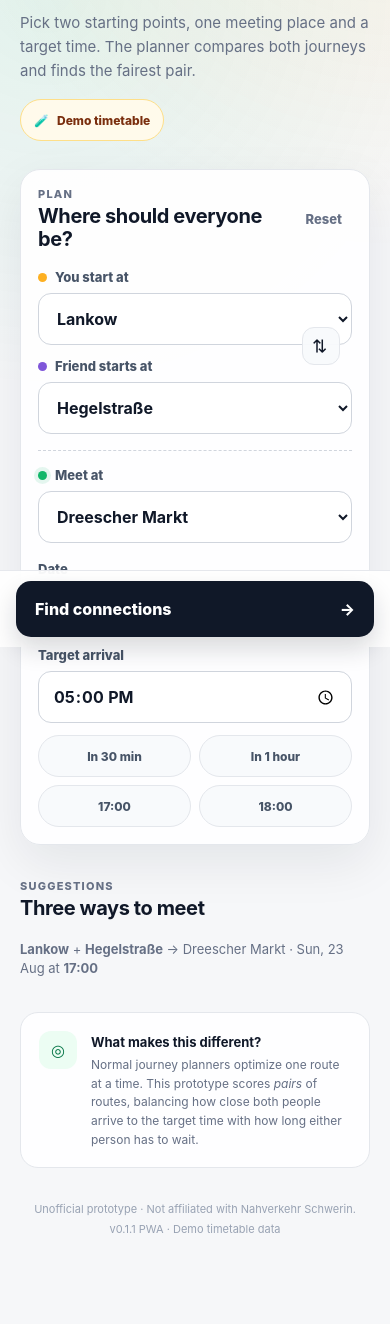
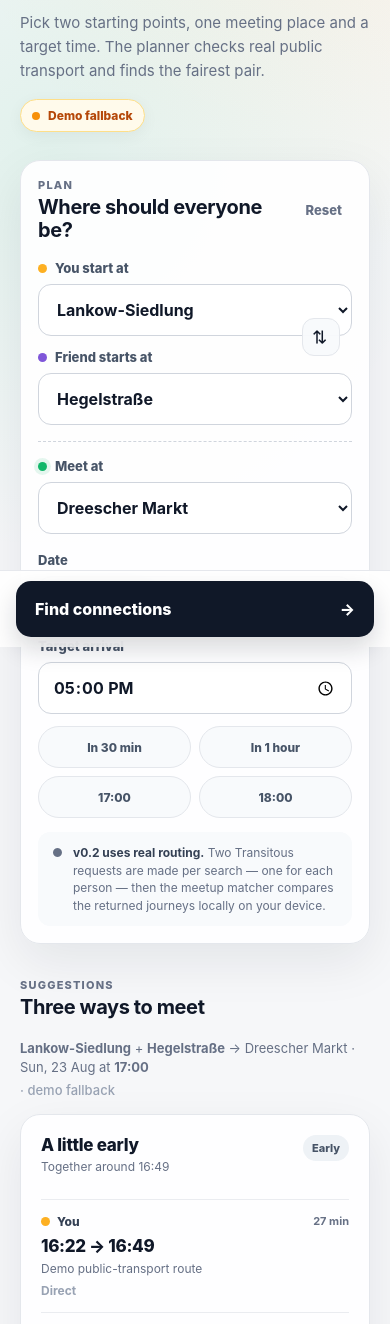
Before and after one commit to Nexar69/NVS-meetup-planner, a plain HTML site: page index.html in a window 390 px wide. Shown: the part 197-1521 px from the top of the page. Drawn offline with Linux system fonts and the light colour scheme; no server answers.

Commit message:
Wire live routing into mobile PWA

```diff
--- a/index.html
+++ b/index.html
@@ -5,7 +5,7 @@
   <meta name="viewport" content="width=device-width, initial-scale=1, viewport-fit=cover">
   <meta name="theme-color" content="#101828">
   <meta name="color-scheme" content="light">
-  <meta name="description" content="An unofficial Schwerin meetup planner that coordinates public-transport arrival times for two people.">
+  <meta name="description" content="An unofficial Schwerin meetup planner that coordinates real public-transport arrival times for two people.">
   <meta name="apple-mobile-web-app-capable" content="yes">
   <meta name="apple-mobile-web-app-status-bar-style" content="default">
   <meta name="apple-mobile-web-app-title" content="Meet Schwerin">
@@ -16,6 +16,7 @@
   <link rel="icon" href="icons/icon.svg" type="image/svg+xml">
   <link rel="apple-touch-icon" href="icons/icon-192.png">
   <link rel="stylesheet" href="styles.css">
+  <link rel="stylesheet" href="live.css">
 </head>
 
 <body>
@@ -55,13 +56,13 @@
           <h1 id="page-title">Arrive together, not just <em>there</em>.</h1>
           <p class="subtitle">
             Pick two starting points, one meeting place and a target time.
-            The planner compares both journeys and finds the fairest pair.
+            The planner checks real public transport and finds the fairest pair.
           </p>
         </div>
 
-        <div class="demo-badge" title="This version still uses generated timetable data">
-          <span aria-hidden="true">🧪</span>
-          <span>Demo timetable</span>
+        <div class="data-badge loading" id="dataBadge" title="Current routing-data status">
+          <span class="data-status-dot" aria-hidden="true"></span>
+          <span id="dataBadgeLabel">Checking live data…</span>
         </div>
       </section>
 
@@ -83,9 +84,11 @@
                 You start at
               </span>
               <select id="personA" autocomplete="off">
-                <option value="Lankow">Lankow</option>
+                <option value="Lankow-Siedlung">Lankow-Siedlung</option>
                 <option value="Hegelstraße">Hegelstraße</option>
                 <option value="Dreescher Markt">Dreescher Markt</option>
+                <option value="Marienplatz">Marienplatz</option>
+                <option value="Hauptbahnhof">Hauptbahnhof</option>
               </select>
             </label>
 
@@ -100,8 +103,10 @@
               </span>
               <select id="personB" autocomplete="off">
                 <option value="Hegelstraße">Hegelstraße</option>
-                <option value="Lankow">Lankow</option>
+                <option value="Lankow-Siedlung">Lankow-Siedlung</option>
                 <option value="Dreescher Markt">Dreescher Markt</option>
+                <option value="Marienplatz">Marienplatz</option>
+                <option value="Hauptbahnhof">Hauptbahnhof</option>
               </select>
             </label>
           </div>
@@ -121,6 +126,8 @@
                 <option value="Dreescher Markt">Dreescher Markt</option>
                 <option value="Marienplatz">Marienplatz</option>
                 <option value="Hauptbahnhof">Hauptbahnhof</option>
+                <option value="Hegelstraße">Hegelstraße</option>
+                <option value="Lankow-Siedlung">Lankow-Siedlung</option>
               </select>
             </label>
           </div>
@@ -142,6 +149,14 @@
             <button type="button" data-time-offset="60">In 1 hour</button>
             <button type="button" data-time-value="17:00">17:00</button>
             <button type="button" data-time-value="18:00">18:00</button>
+          </div>
+
+          <div class="live-note">
+            <span aria-hidden="true">●</span>
+            <div>
+              <strong>v0.2 uses real routing.</strong>
+              Two Transitous requests are made per search — one for each person — then the meetup matcher compares the returned journeys locally on your device.
+            </div>
           </div>
 
           <button class="search-button desktop-search" type="submit">
@@ -168,16 +183,22 @@
         <div>
           <strong>What makes this different?</strong>
           <p>
-            Normal journey planners optimize one route at a time. This prototype scores
-            <em>pairs</em> of routes, balancing how close both people arrive to the target
-            time with how long either person has to wait.
+            Normal journey planners optimize one route at a time. Meet Schwerin scores
+            <em>pairs</em> of real journeys, balancing target-time accuracy with how long
+            either person waits for the other.
           </p>
         </div>
       </section>
 
       <footer>
         <p>Unofficial prototype · Not affiliated with Nahverkehr Schwerin.</p>
-        <p id="versionLabel">v0.1.1 PWA · Demo timetable data</p>
+        <p id="versionLabel">v0.2.0 · Real routing via Transitous</p>
+        <div class="source-links" aria-label="Data and source links">
+          <a href="https://transitous.org/" target="_blank" rel="noopener">Routing: Transitous</a>
+          <a href="https://transitous.org/sources/" target="_blank" rel="noopener">Transit data sources</a>
+          <a href="https://www.openstreetmap.org/copyright" target="_blank" rel="noopener">© OpenStreetMap contributors</a>
+          <a href="https://github.com/Nexar69/NVS-meetup-planner" target="_blank" rel="noopener">Source & contact</a>
+        </div>
       </footer>
     </main>
 
@@ -211,6 +232,7 @@
     <div class="noscript">This app needs JavaScript enabled to compare journeys.</div>
   </noscript>
 
+  <script src="transit.js"></script>
   <script src="app.js"></script>
 </body>
 </html>
```
